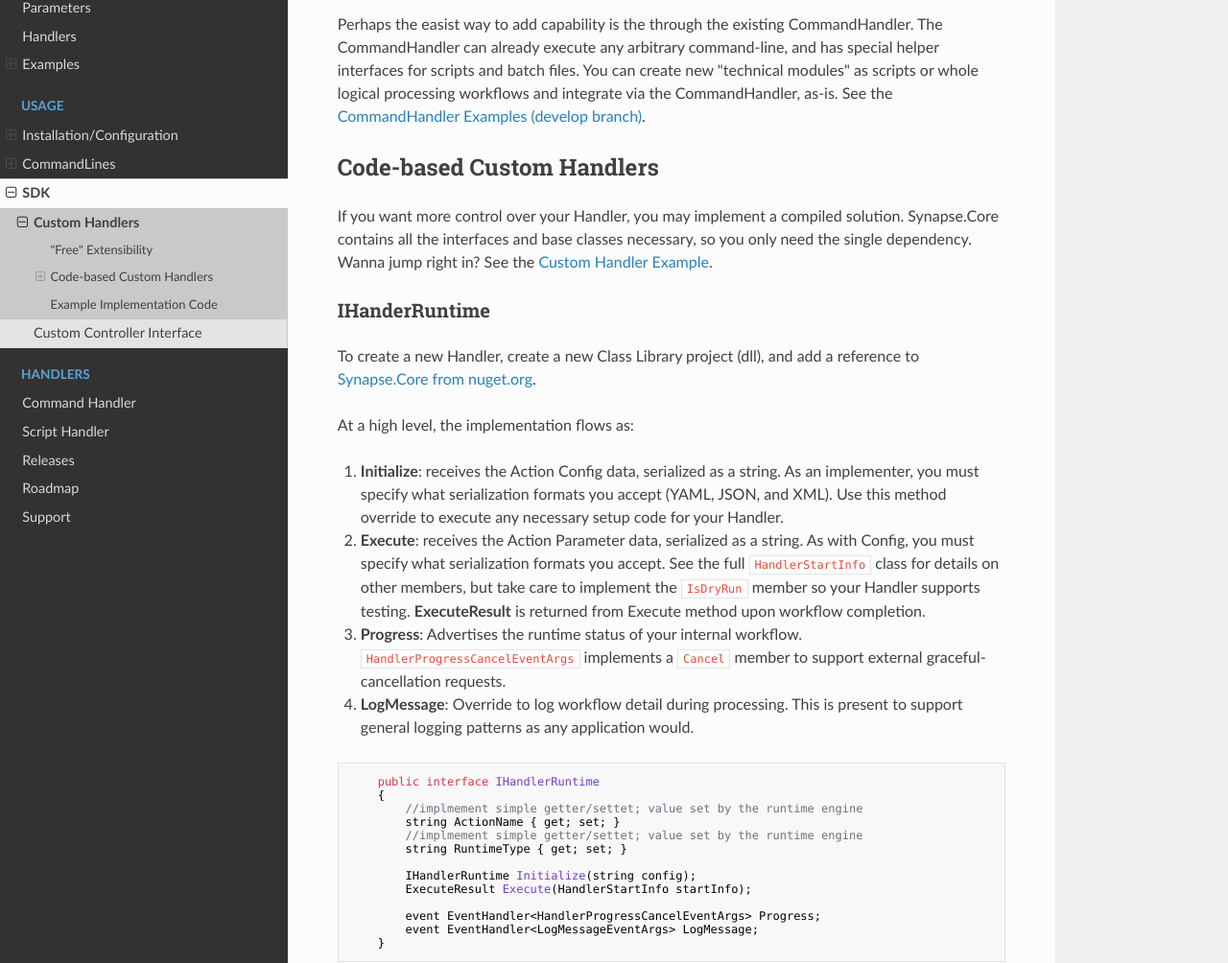
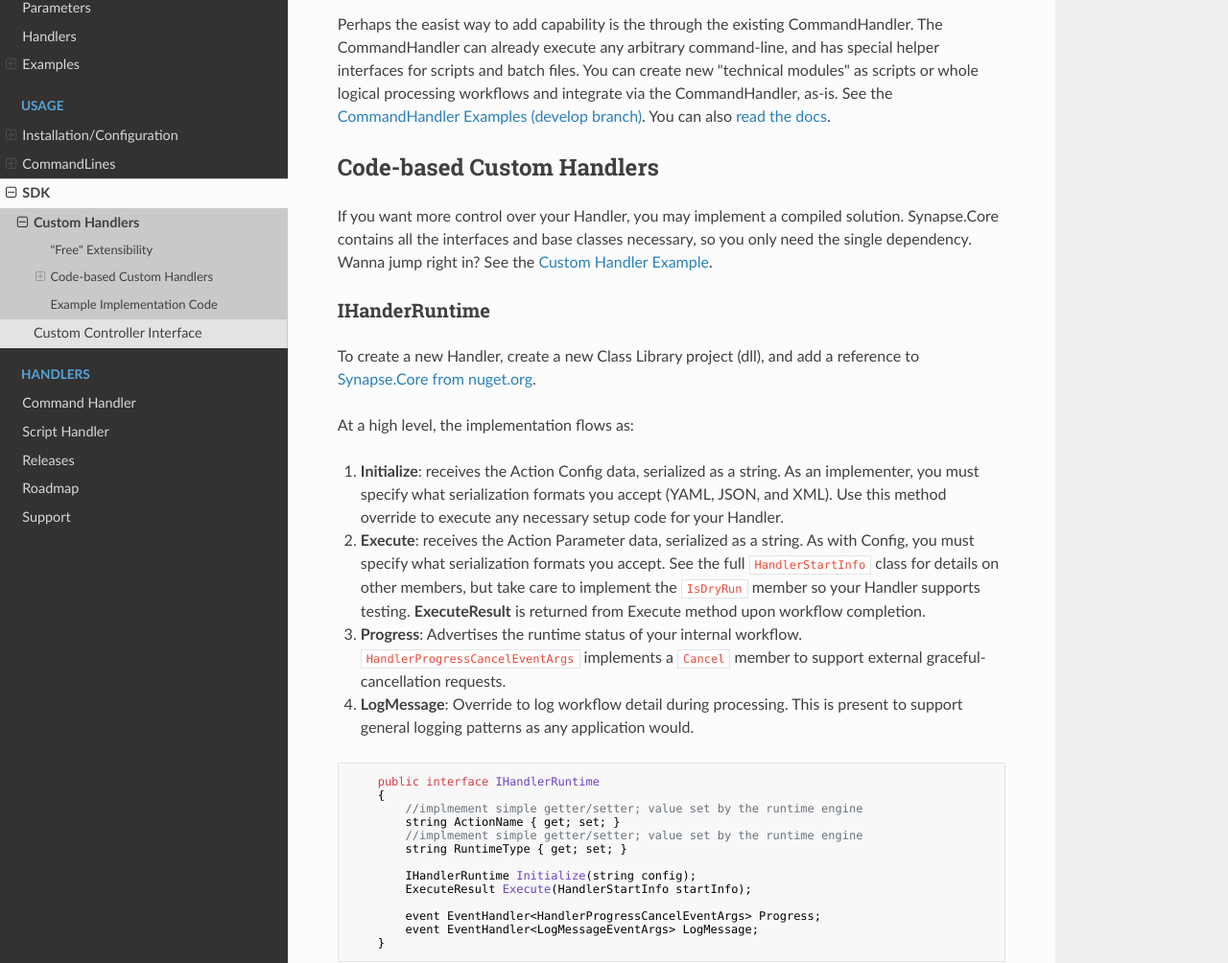
Before and after one commit to SynapseProject/synapse.docs, an MkDocs documentation site: the page built from docs/sdk/handlers.md, in a window 1280 px wide and 1400 px high. Shown: the part 274-1278 px from the top of the window at 96% size. Built offline with MkDocs 1.6.1, drawn with Linux system fonts in a browser that asks for light colours; nearby versions of some CDN libraries; old or Windows-style settings are respelled for this version of MkDocs.

Commit message:
typo in Handlers page, updated architecture image

````diff
--- a/docs/sdk/handlers.md
+++ b/docs/sdk/handlers.md
@@ -4,7 +4,7 @@ Synapse Handlers provide techncial capability to the Synapse Workflow Engine.  C
 
 ## "Free" Extensibility
 
-Perhaps the easist way to add capability is the through the existing CommandHandler.  The CommandHandler can already execute any arbitrary command-line, and has special helper interfaces for scripts and batch files.  You can create new "technical modules" as scripts or whole logical processing workflows and integrate via the CommandHandler, as-is.  See the <a href="https://github.com/SynapseProject/synapse.examples/tree/develop/Plans/CommandLine" target="_blank">CommandHandler Examples (develop branch)</a>.
+Perhaps the easist way to add capability is the through the existing CommandHandler.  The CommandHandler can already execute any arbitrary command-line, and has special helper interfaces for scripts and batch files.  You can create new "technical modules" as scripts or whole logical processing workflows and integrate via the CommandHandler, as-is.  See the <a href="https://github.com/SynapseProject/synapse.examples/tree/develop/Plans/CommandLine" target="_blank">CommandHandler Examples (develop branch)</a>.  You can also [read the docs](/handlers/command/ "CommandHandler").
 
 ## Code-based Custom Handlers
 
@@ -24,9 +24,9 @@ At a high level, the implementation flows as:
 ```java
     public interface IHandlerRuntime
     {
-        //implmement simple getter/settet; value set by the runtime engine
+        //implmement simple getter/setter; value set by the runtime engine
         string ActionName { get; set; }
-        //implmement simple getter/settet; value set by the runtime engine
+        //implmement simple getter/setter; value set by the runtime engine
         string RuntimeType { get; set; }
 
         IHandlerRuntime Initialize(string config);
````
Also changed, not shown: docs/img/syn_architecture.png, docs/img/syn_architecture_full.png (added).
